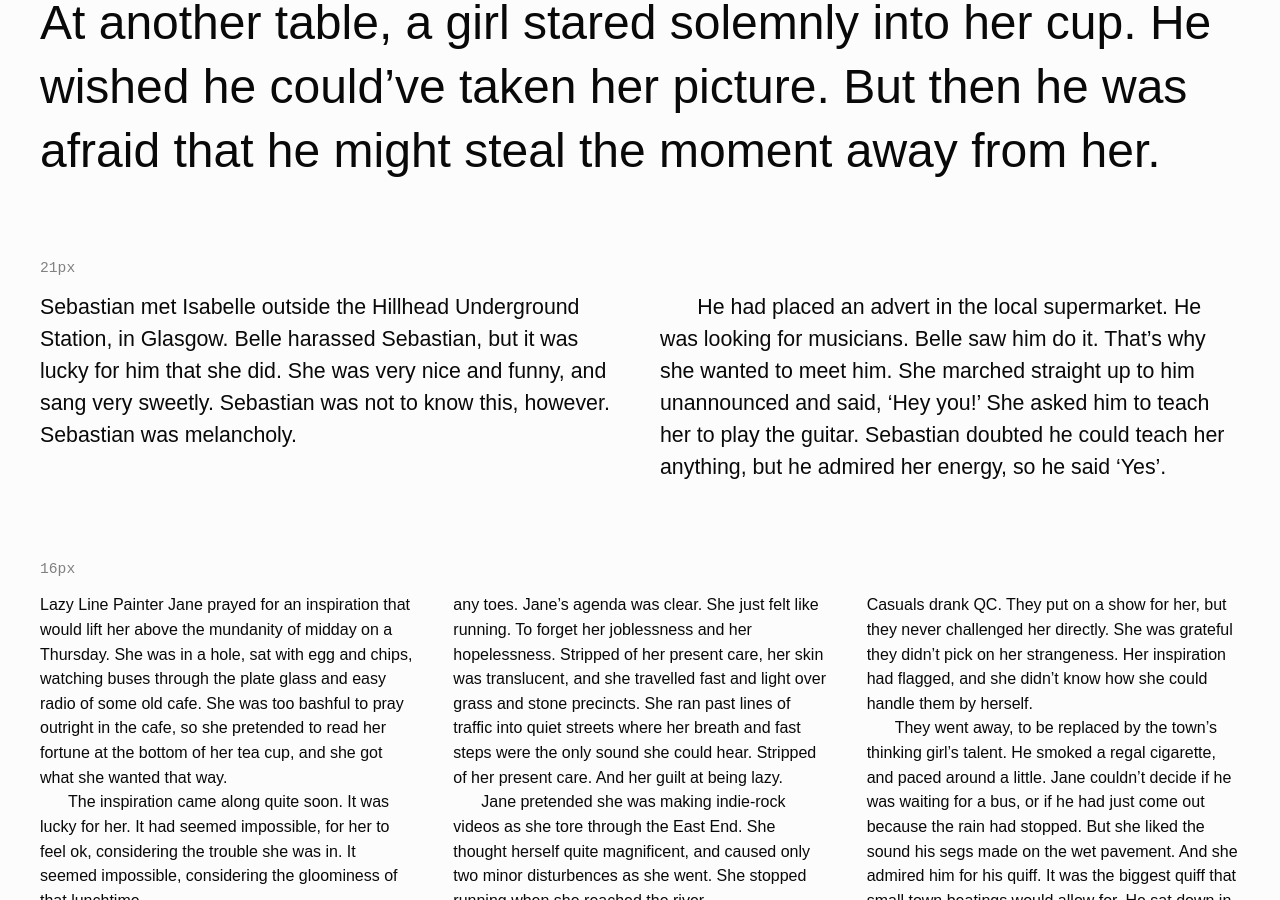
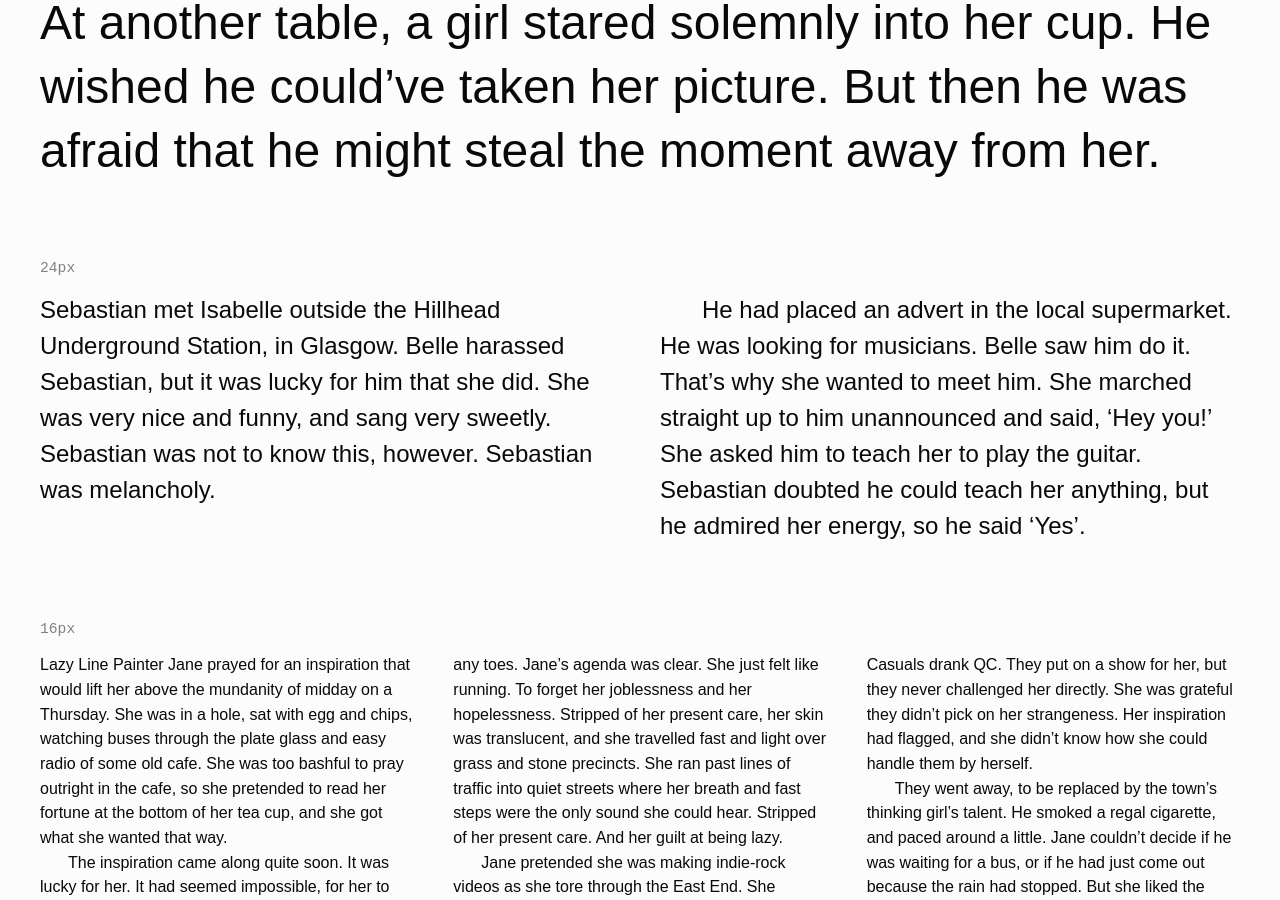
Before and after one commit to justinjaywang/eighteen, a Jekyll site: the page built from index.markdown, in a window 1280 px wide and 900 px high, scrolled down 1373 px. Built offline with Jekyll 4.4.1, drawn with Linux system fonts in a browser that asks for light colours.

Commit message:
adjust specimen paragraph size

```diff
--- a/index.markdown
+++ b/index.markdown
@@ -24,9 +24,9 @@ items:
   - size--48
   content: |-
     At another table, a girl stared solemnly into her cup. He wished he could’ve taken her picture. But then he was afraid that he might steal the moment away from her.
-- size: 21
+- size: 24
   classes:
-  - size--21-3
+  - size--24
   inner_classes:
   - columns--2
   content: |-
```
